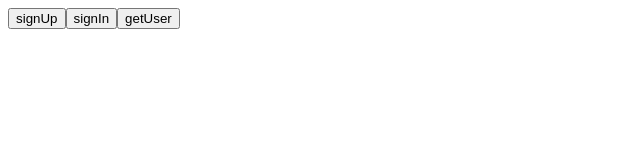
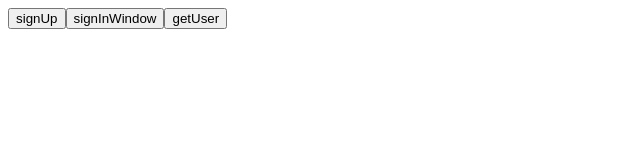
Before and after one commit to navata/pmc-ecm-store-new, a Next.js app: page / in a window 1280 px wide. Shown: the top 160 px of the page, without its empty margins (0-640 px from the left). Built offline with nearby package versions, Linux system fonts and the light colour scheme.

Commit message:
Test commit from window

```diff
--- a/src/app/page.tsx
+++ b/src/app/page.tsx
@@ -22,7 +22,7 @@ export default function Home() {
         onClick={signIn}
         className="bg-sky-700 px-4 py-2 text-white hover:bg-sky-800 sm:px-8 sm:py-3"
       >
-        signIn
+        signInWindow
       </button>
       <button
         onClick={getMultiUser}
```
